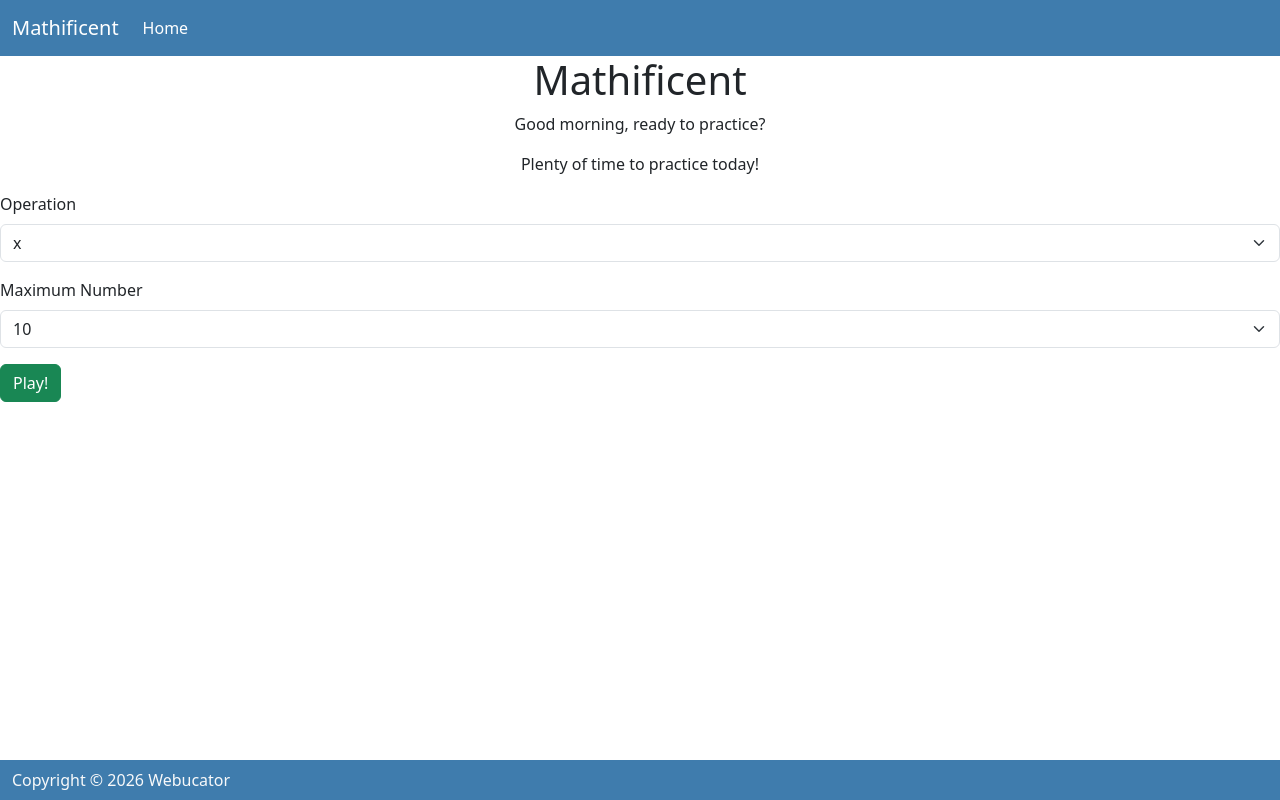
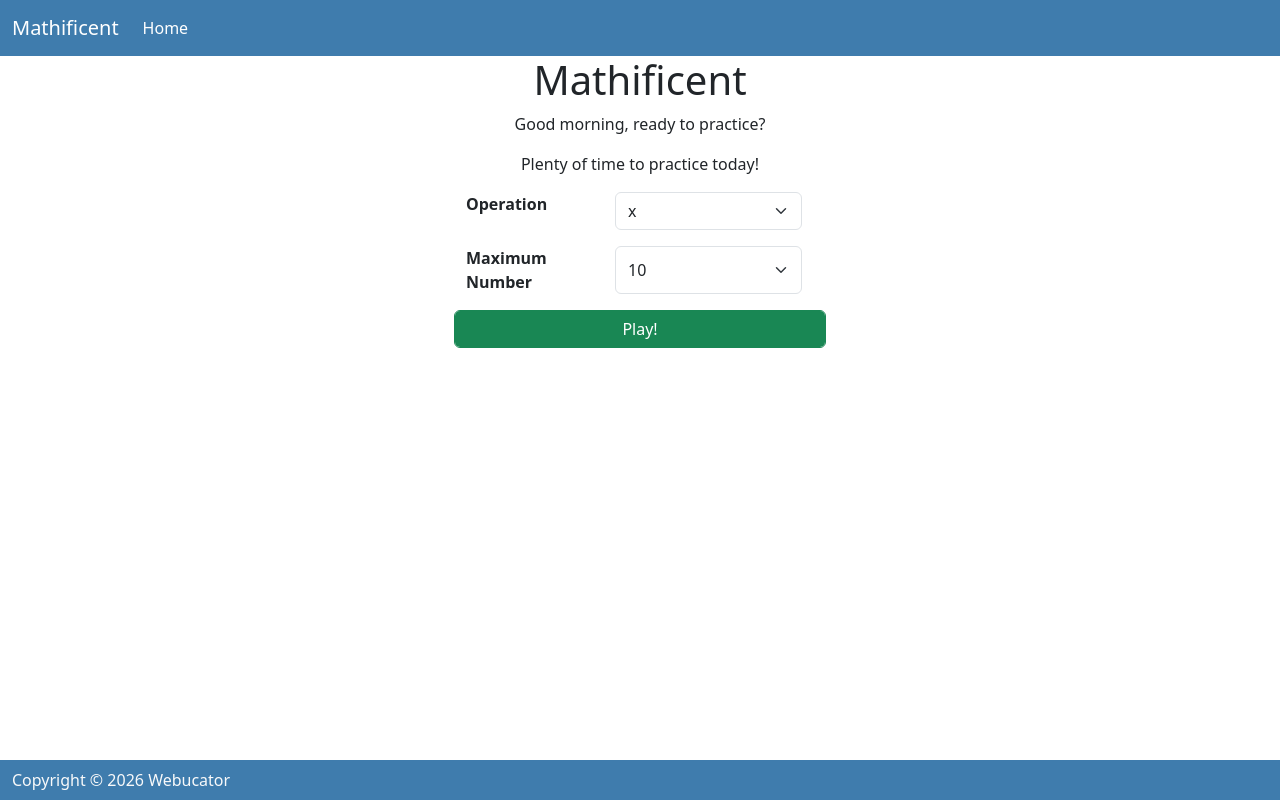
Before and after one commit to hecma3010/mathificent, a React (Vite) app: page / in a window 1280 px wide. Built offline with nearby package versions, Linux system fonts and the light colour scheme.

Commit message:
feat: center and lay out home screen

```diff
--- /dev/null
+++ b/src/components/Main.css
@@ -0,0 +1,4 @@
+main {
+    width: 380px;
+    margin: auto;
+}
--- a/src/components/Main.jsx
+++ b/src/components/Main.jsx
@@ -1,5 +1,6 @@
 import SelectInput from "./SelectInput.jsx";
 import PlayButton from "./PlayButton.jsx";
+import "./Main.css";
 
 function Main({ operation, setOperation, maxNumber, setMaxNumber }) {
   const date = new Date();
@@ -26,6 +27,7 @@ function Main({ operation, setOperation, maxNumber, setMaxNumber }) {
           ? "Plenty of time to practice today!"
           : "One last round before bed?"}
       </p>
+      <div className="row mx-1 my-3">
         <SelectInput
           label="Operation"
           id="operation"
@@ -33,6 +35,8 @@ function Main({ operation, setOperation, maxNumber, setMaxNumber }) {
           currentValue={operation}
           setCurrentValue={setOperation}
         />
+      </div>
+      <div className="row mx-1 my-3">
         <SelectInput
           label="Maximum Number"
           id="max-number"
@@ -40,7 +44,10 @@ function Main({ operation, setOperation, maxNumber, setMaxNumber }) {
           currentValue={maxNumber}
           setCurrentValue={setMaxNumber}
         />
+      </div>
+      <div className="row mx-1 my-3">
         <PlayButton />
+      </div>
     </main>
   );
 }
--- a/src/components/PlayButton.jsx
+++ b/src/components/PlayButton.jsx
@@ -2,7 +2,7 @@ import { Link } from "react-router";
 
 function PlayButton() {
   return (
-    <Link to="/play" className="btn btn-success">
+    <Link to="/play" className="btn btn-success form-control">
       Play!
     </Link>
   );
--- a/src/components/SelectInput.jsx
+++ b/src/components/SelectInput.jsx
@@ -5,18 +5,20 @@ function SelectInput({ label, id, values, currentValue, setCurrentValue }) {
     </option>
   ));
   return (
-    <div className="mb-3">
-      <label htmlFor={id} className="form-label">
+    <div className="row">
+      <>
+        <label htmlFor={id} className="col fw-bold">
           {label}
         </label>
         <select
           id={id}
-        className="form-select"
+          className="col form-select"
           defaultValue={currentValue}
           onChange={(e) => setCurrentValue(e.target.value)}
         >
           {selectOptions}
         </select>
+      </>
     </div>
   );
 }
```
Lines whose indentation alone changed are shown as unchanged.
